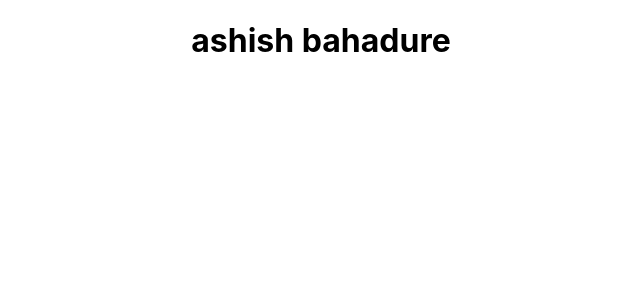
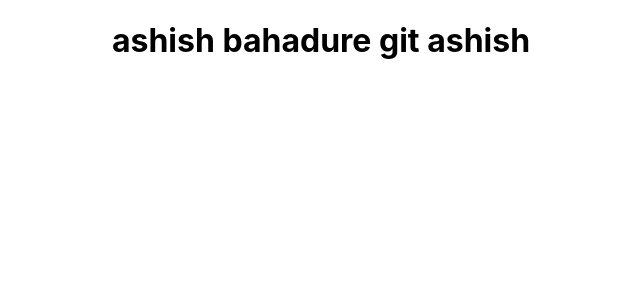
Before and after one commit to KRUSHNA2002/SchoolProject, a React (Create React App) app: page / in a window 1280 px wide. Shown: the top 300 px of the page, without its empty margins (319-959 px from the left). Built offline with nearby package versions, Linux system fonts and the light colour scheme.

Commit message:
change the my code line

```diff
--- a/src/App.js
+++ b/src/App.js
@@ -4,7 +4,7 @@ import './App.css';
 function App() {
   return (
     <div className="App">
-      <h1>ashish bahadure</h1>
+      <h1>ashish bahadure git ashish </h1>
     </div>
   );
 }
```
